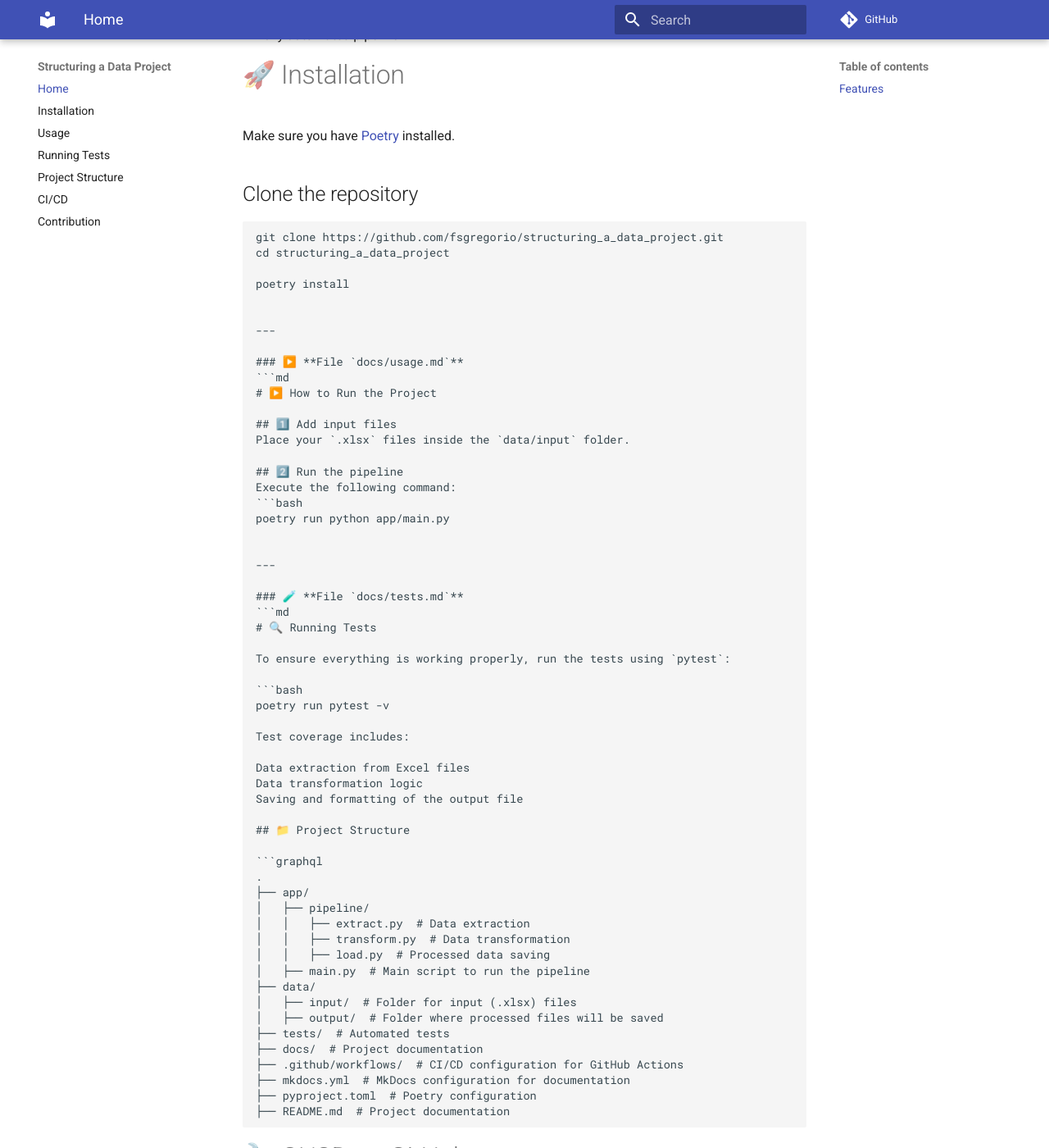
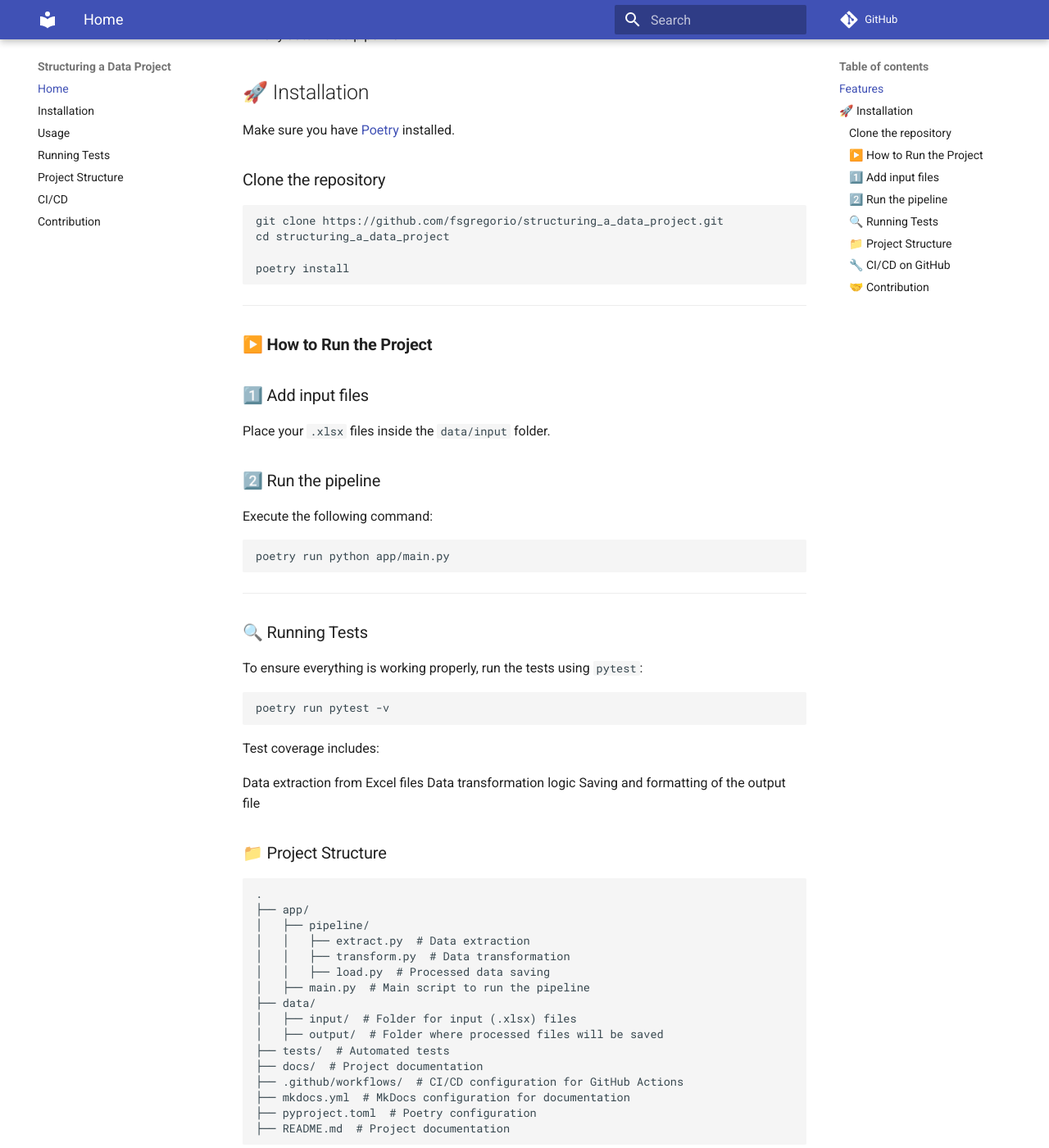
Before and after one commit to fsgregorio/structuring_a_data_project, an MkDocs documentation site: the page built from docs/index.md, in a window 1280 px wide and 1400 px high, scrolled down 436 px. Shown: the whole window at 82% size. Built offline with MkDocs 1.6.1 and Material for MkDocs 9.7.7, drawn with Linux system fonts in a browser that asks for light colours; comment, search, counter and statistics services are not loaded.

Commit message:
mkdocs works

````diff
--- a/docs/index.md
+++ b/docs/index.md
@@ -11,51 +11,45 @@ This project implements a **data pipeline** that extracts, transforms, and conso
 ✔ CI/CD integration with GitHub Actions
 ✔ Fully automated pipeline
 
-# 🚀 Installation
-
+## 🚀 Installation
 Make sure you have [Poetry](https://python-poetry.org/docs/) installed.
 
-## Clone the repository
+### Clone the repository
 ```bash
 git clone https://github.com/fsgregorio/structuring_a_data_project.git
 cd structuring_a_data_project
 
 poetry install
+```
+---
 
+### ▶️ **How to Run the Project**
+
+### 1️⃣ Add input files
+Place your `.xlsx` files inside the `data/input` folder.
+
+### 2️⃣ Run the pipeline
+Execute the following command:
+```bash
+poetry run python app/main.py
+```
 
 ---
 
-### ▶️ **File `docs/usage.md`**
-```md
-# ▶️ How to Run the Project
-
-## 1️⃣ Add input files
-Place your `.xlsx` files inside the `data/input` folder.
-
-## 2️⃣ Run the pipeline
-Execute the following command:
-```bash
-poetry run python app/main.py
-
-
----
-
-### 🧪 **File `docs/tests.md`**
-```md
-# 🔍 Running Tests
+### 🔍 Running Tests
 
 To ensure everything is working properly, run the tests using `pytest`:
 
 ```bash
 poetry run pytest -v
-
+```
 Test coverage includes:
 
 Data extraction from Excel files
 Data transformation logic
 Saving and formatting of the output file
 
-## 📁 Project Structure
+### 📁 Project Structure
 
 ```graphql
 .
@@ -76,7 +70,7 @@ Saving and formatting of the output file
 ├── README.md  # Project documentation
 ```
 
-# 🔧 CI/CD on GitHub
+### 🔧 CI/CD on GitHub
 
 This project has **CI/CD configured using GitHub Actions**, ensuring:
 ✔ Automatic test execution on every push/pull request
@@ -85,7 +79,7 @@ This project has **CI/CD configured using GitHub Actions**, ensuring:
 Check the CI/CD status on the **Actions** tab of the repository.
 
 
-# 🤝 Contribution
+### 🤝 Contribution
 
 Contributions are welcome! To contribute:
 
````
